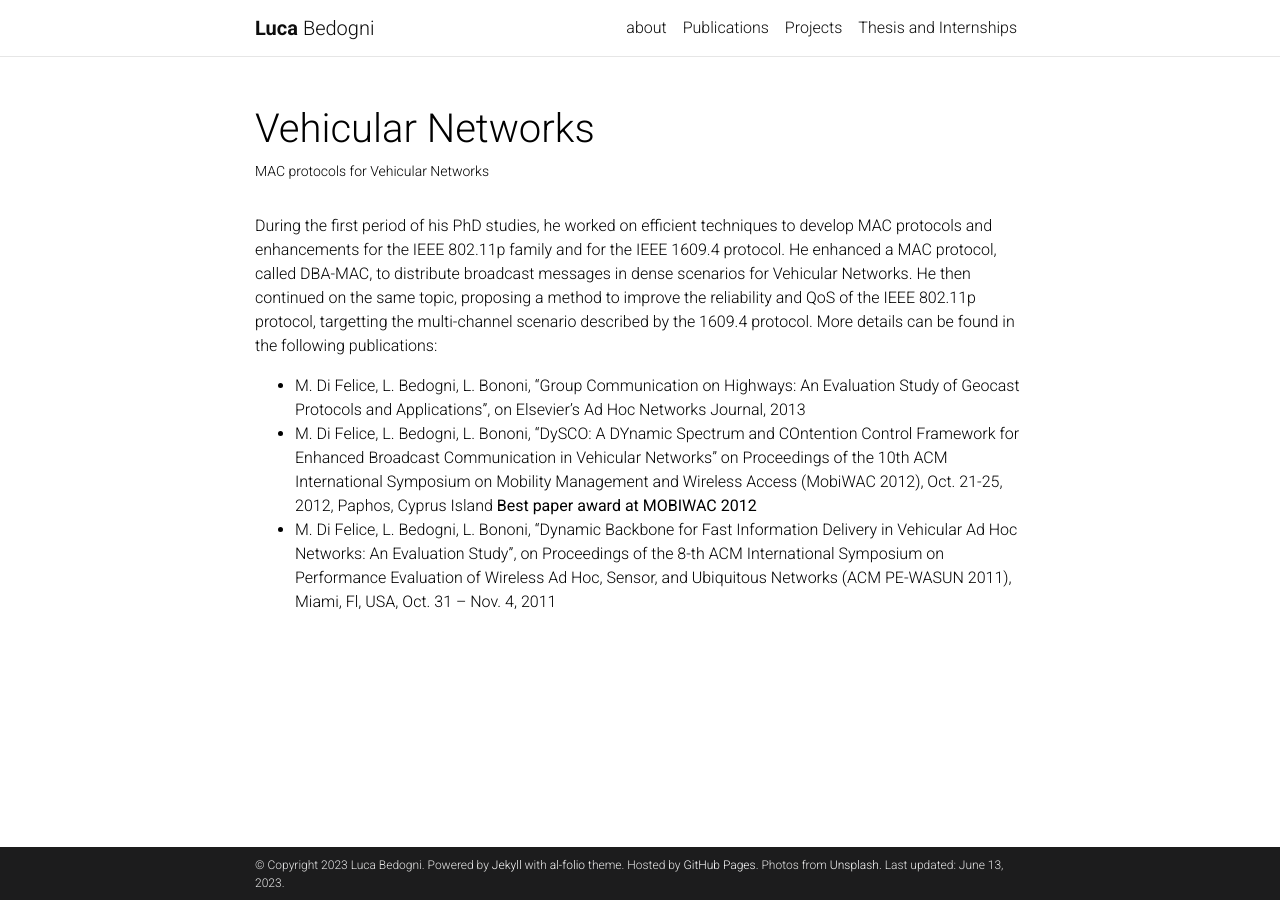
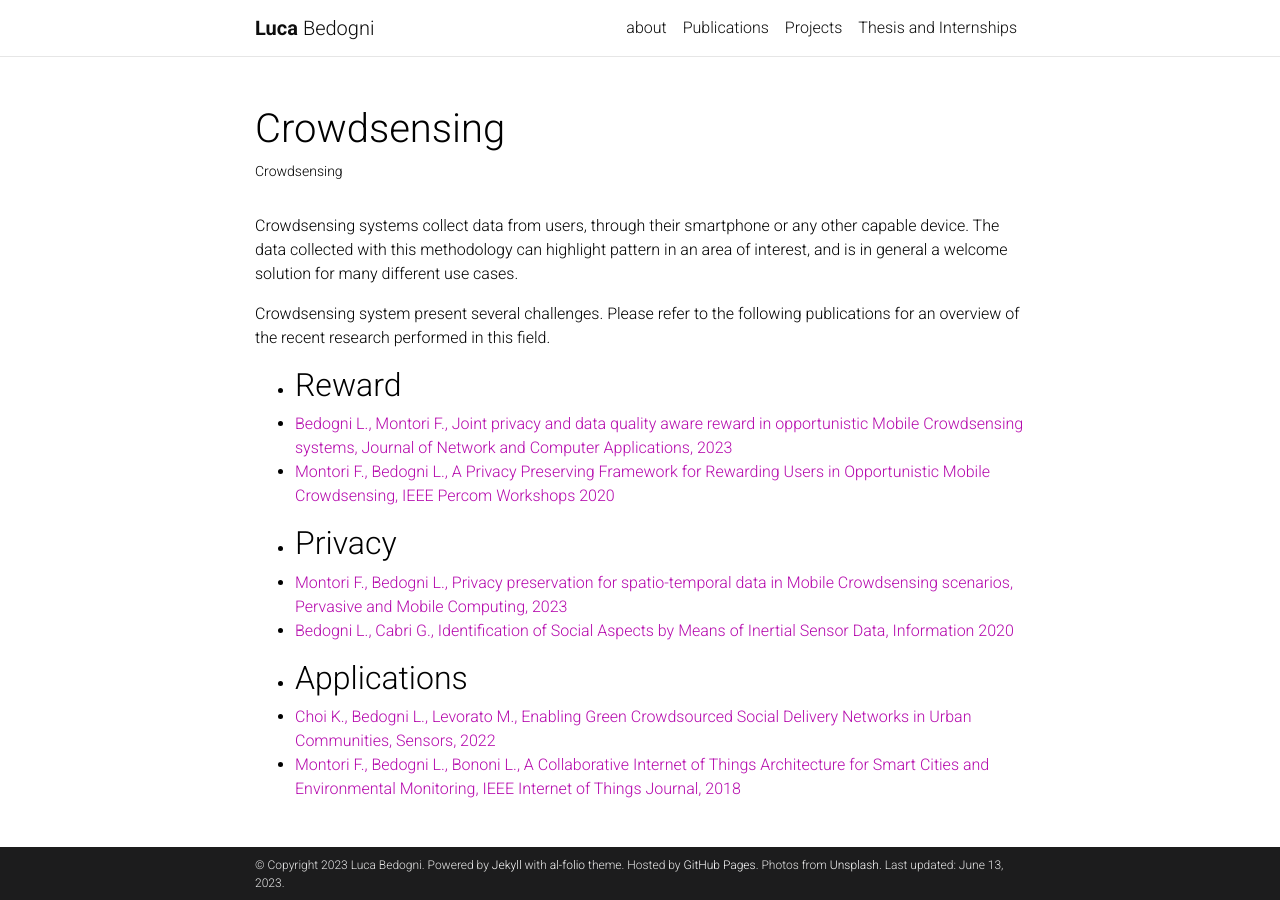
Before and after one commit to lbedogni/lbedogni.github.io, a Jekyll site: the page built from _projects/6_project.md, in a window 1280 px wide. Built offline with Jekyll 4.4.1, drawn with Linux system fonts in a browser that asks for light colours; comment, search, counter and statistics services are not loaded; a style sheet for code colours, icons or effects is not loaded.

Commit message:
Crowdsensing

```diff
--- a/_projects/6_project.md
+++ b/_projects/6_project.md
@@ -1,15 +1,25 @@
 ---
 layout: page
-title: Vehicular Networks
-permalink: /vehicular-networks
-description: MAC protocols for Vehicular Networks
+title: Crowdsensing
+permalink: /crowdsensing
+description: Crowdsensing
 img:
 importance: 6
 category: research
 ---
 
-During the first period of his PhD studies, he worked on efficient techniques to develop MAC protocols and enhancements for the IEEE 802.11p family and for the IEEE 1609.4 protocol. He enhanced a MAC protocol, called DBA-MAC, to distribute broadcast messages in dense scenarios for Vehicular Networks. He then continued on the same topic, proposing a method to improve the reliability and QoS of the IEEE 802.11p protocol, targetting the multi-channel scenario described by the 1609.4 protocol. More details can be found in the following publications:
+Crowdsensing systems collect data from users, through their smartphone or any other capable device. The data collected with this methodology can highlight pattern in an area of interest, and is in general a welcome solution for many different use cases.
 
-* M. Di Felice, L. Bedogni, L. Bononi, “Group Communication on Highways: An Evaluation Study of Geocast Protocols and Applications”, on Elsevier’s Ad Hoc Networks Journal, 2013
-* M. Di Felice, L. Bedogni, L. Bononi, “DySCO: A DYnamic Spectrum and COntention Control Framework for Enhanced Broadcast Communication in Vehicular Networks” on Proceedings of the 10th ACM International Symposium on Mobility Management and Wireless Access (MobiWAC 2012), Oct. 21-25, 2012, Paphos, Cyprus Island <b>Best paper award at MOBIWAC 2012</b>
-* M. Di Felice, L. Bedogni, L. Bononi, “Dynamic Backbone for Fast Information Delivery in Vehicular Ad Hoc Networks: An Evaluation Study”, on Proceedings of the 8-th ACM International Symposium on Performance Evaluation of Wireless Ad Hoc, Sensor, and Ubiquitous Networks (ACM PE-WASUN 2011), Miami, Fl, USA, Oct. 31 – Nov. 4, 2011
+Crowdsensing system present several challenges. Please refer to the following publications for an overview of the recent research performed in this field.
+
+* <h2>Reward</h2>
+* <a href="https://www.sciencedirect.com/science/article/pii/S108480452300053X">Bedogni L., Montori F., Joint privacy and data quality aware reward in opportunistic Mobile Crowdsensing systems, Journal of Network and Computer Applications, 2023</a>
+* <a href="https://doi.org/10.1109/PerComWorkshops48775.2020.9156133">Montori F., Bedogni L., A Privacy Preserving Framework for Rewarding Users in Opportunistic Mobile Crowdsensing, IEEE Percom Workshops 2020</a>
+
+* <h2>Privacy</h2>
+* <a href="https://www.sciencedirect.com/science/article/pii/S1574119223000135">Montori F., Bedogni L., Privacy preservation for spatio-temporal data in Mobile Crowdsensing scenarios, Pervasive and Mobile Computing, 2023</a>
+* <a href="https://doi.org/10.3390/info11110534">Bedogni L., Cabri G., Identification of Social Aspects by Means of Inertial Sensor Data, Information 2020</a>
+
+* <h2>Applications</h2>
+* <a href="https://doi.org/10.3390/s22041541">Choi K., Bedogni L., Levorato M., Enabling Green Crowdsourced Social Delivery Networks in Urban Communities, Sensors, 2022</a>
+* <a href="https://doi.org/10.1109/JIOT.2017.2720855">Montori F., Bedogni L., Bononi L., A Collaborative Internet of Things Architecture for Smart Cities and Environmental Monitoring, IEEE Internet of Things Journal, 2018</a>
```
